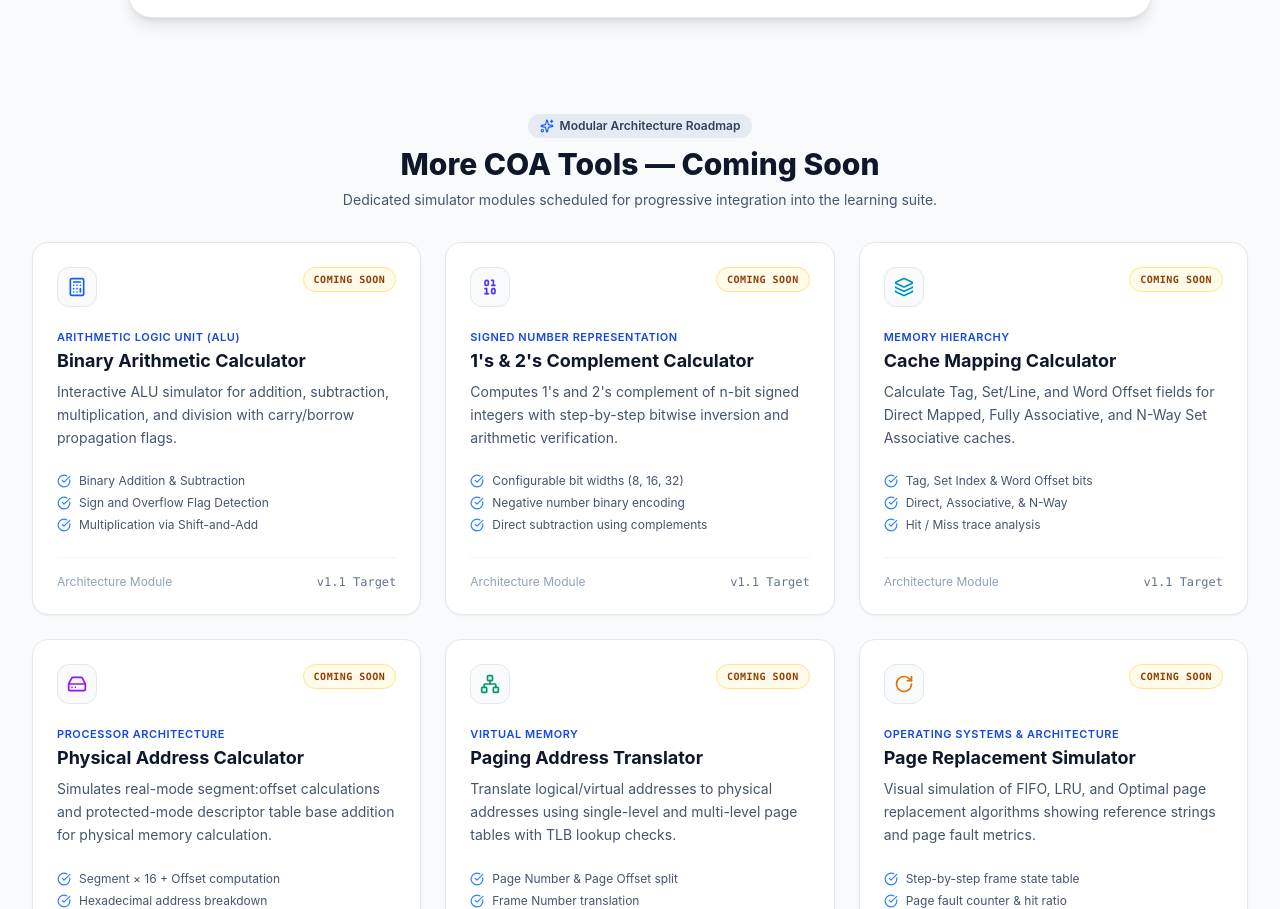
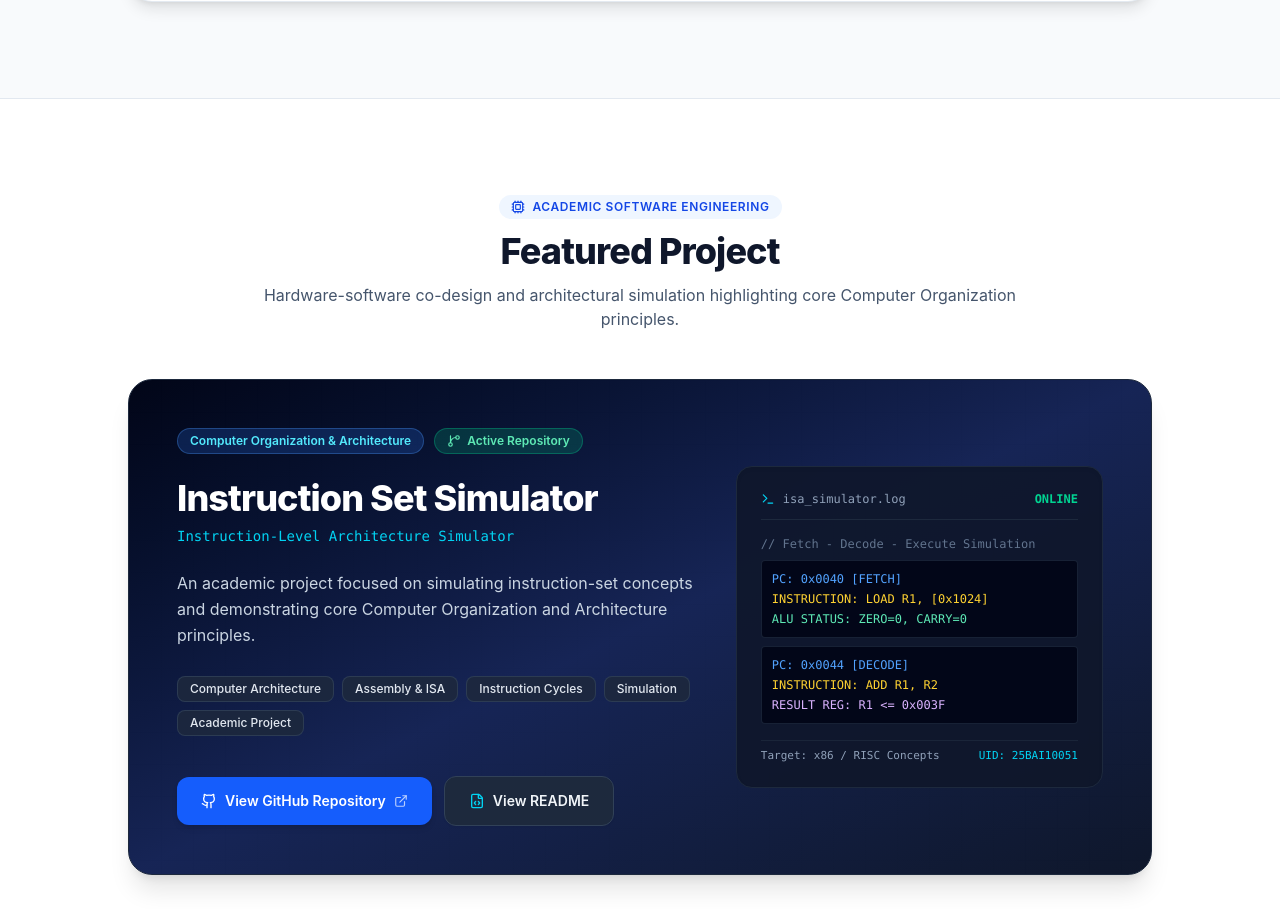
Before and after one commit to SubarnaLodh/Portfolio, a Next.js app: page / in a window 1280 px wide. Shown: the part 5393-6302 px from the top of the page. Built offline with nearby package versions, Linux system fonts and the light colour scheme.

Commit message:
chore: remove More COA Tools Coming Soon section

```diff
--- a/src/components/COATools.tsx
+++ b/src/components/COATools.tsx
@@ -1,37 +1,13 @@
 "use client";
 
 import React from "react";
-import { portfolioData } from "@/data/portfolio";
 import NumberSystemConverter from "./NumberSystemConverter";
-import {
-  Cpu,
-  Calculator,
-  Binary,
-  Layers,
-  HardDrive,
-  Network,
-  RotateCw,
-  Clock,
-  Sparkles,
-  CheckCircle,
-} from "lucide-react";
+import { Cpu } from "lucide-react";
 
 export default function COATools() {
-  const { futureCoaTools } = portfolioData;
-
-  const iconMap: Record<string, React.ReactNode> = {
-    "binary-arithmetic": <Calculator className="w-5 h-5 text-blue-600" />,
-    "complements-calc": <Binary className="w-5 h-5 text-indigo-600" />,
-    "cache-mapping": <Layers className="w-5 h-5 text-cyan-600" />,
-    "physical-address": <HardDrive className="w-5 h-5 text-purple-600" />,
-    "paging-translator": <Network className="w-5 h-5 text-emerald-600" />,
-    "page-replacement": <RotateCw className="w-5 h-5 text-amber-600" />,
-    "cpu-scheduling": <Clock className="w-5 h-5 text-rose-600" />,
-  };
-
   return (
     <section id="coa-tools" className="py-16 sm:py-24 bg-slate-50 border-b border-slate-200">
-      <div className="max-w-7xl mx-auto px-4 sm:px-6 lg:px-8 space-y-16">
+      <div className="max-w-7xl mx-auto px-4 sm:px-6 lg:px-8 space-y-12">
 
         {/* Section Title & Subtitle */}
         <div className="text-center max-w-3xl mx-auto space-y-3">
@@ -47,77 +23,9 @@
           </p>
         </div>
 
-        {/* Feature 1: Number System Converter */}
+        {/* Feature: Number System Converter */}
         <div className="max-w-5xl mx-auto">
           <NumberSystemConverter />
-        </div>
-
-        {/* Section 2: Future COA Tools — Coming Soon */}
-        <div className="space-y-8 pt-8">
-
-          <div className="text-center max-w-2xl mx-auto space-y-2">
-            <div className="inline-flex items-center gap-1.5 px-3 py-1 rounded-full bg-slate-200/80 text-slate-700 text-xs font-semibold">
-              <Sparkles className="w-3.5 h-3.5 text-blue-600" />
-              <span>Modular Architecture Roadmap</span>
-            </div>
-            <h3 className="text-2xl sm:text-3xl font-extrabold text-slate-900">
-              More COA Tools — Coming Soon
-            </h3>
-            <p className="text-sm text-slate-600">
-              Dedicated simulator modules scheduled for progressive integration into the learning suite.
-            </p>
-          </div>
-
-          {/* Cards Grid for the 7 requested tools */}
-          <div className="grid grid-cols-1 md:grid-cols-2 lg:grid-cols-3 gap-6">
-            {futureCoaTools.map((tool) => (
-              <div
-                key={tool.id}
-                className="bg-white rounded-2xl p-6 border border-slate-200 shadow-xs hover:shadow-md hover:border-blue-300 transition-all flex flex-col justify-between group"
-              >
-                <div className="space-y-4">
-                  {/* Card Header & Badge */}
-                  <div className="flex items-start justify-between gap-3">
-                    <div className="w-10 h-10 rounded-xl bg-slate-50 border border-slate-200 flex items-center justify-center group-hover:scale-105 transition-transform">
-                      {iconMap[tool.id] || <Cpu className="w-5 h-5 text-blue-600" />}
-                    </div>
-
-                    <span className="px-2.5 py-1 rounded-full text-[10px] font-bold font-mono tracking-wider bg-amber-50 text-amber-800 border border-amber-200">
-                      {tool.status}
-                    </span>
-                  </div>
-
-                  <div>
-                    <span className="text-[11px] font-semibold text-blue-700 uppercase tracking-wider">
-                      {tool.category}
-                    </span>
-                    <h4 className="text-lg font-bold text-slate-900 group-hover:text-blue-700 transition-colors">
-                      {tool.title}
-                    </h4>
-                    <p className="text-xs sm:text-sm text-slate-600 mt-1.5 leading-relaxed">
-                      {tool.description}
-                    </p>
-                  </div>
-
-                  {/* Planned Feature Bullets */}
-                  <div className="space-y-1.5 pt-2">
-                    {tool.features.map((feat) => (
-                      <div key={feat} className="flex items-center gap-2 text-xs text-slate-600">
-                        <CheckCircle className="w-3.5 h-3.5 text-blue-500 shrink-0" />
-                        <span>{feat}</span>
-                      </div>
-                    ))}
-                  </div>
-                </div>
-
-                <div className="mt-6 pt-4 border-t border-slate-100 flex items-center justify-between text-xs text-slate-400">
-                  <span>Architecture Module</span>
-                  <span className="font-mono text-slate-500">v1.1 Target</span>
-                </div>
-              </div>
-            ))}
-          </div>
-
         </div>
 
       </div>
--- a/src/data/portfolio.ts
+++ b/src/data/portfolio.ts
@@ -80,14 +80,6 @@
   education: EducationItem[];
   featuredProject: ProjectItem;
   achievements: AchievementItem[];
-  futureCoaTools: {
-    id: string;
-    title: string;
-    category: string;
-    description: string;
-    status: string;
-    features: string[];
-  }[];
   assignments: AssignmentItem[];
 }
 
@@ -237,100 +229,6 @@
         "COA Assignment I & lecture question analysis",
         "Instruction Set simulation tooling",
         "Interactive number system converter implementation",
-      ],
-    },
-  ],
-
-  futureCoaTools: [
-    {
-      id: "binary-arithmetic",
-      title: "Binary Arithmetic Calculator",
-      category: "Arithmetic Logic Unit (ALU)",
-      description:
-        "Interactive ALU simulator for addition, subtraction, multiplication, and division with carry/borrow propagation flags.",
-      status: "COMING SOON",
-      features: [
-        "Binary Addition & Subtraction",
-        "Sign and Overflow Flag Detection",
-        "Multiplication via Shift-and-Add",
-      ],
-    },
-    {
-      id: "complements-calc",
-      title: "1's & 2's Complement Calculator",
-      category: "Signed Number Representation",
-      description:
-        "Computes 1's and 2's complement of n-bit signed integers with step-by-step bitwise inversion and arithmetic verification.",
-      status: "COMING SOON",
-      features: [
-        "Configurable bit widths (8, 16, 32)",
-        "Negative number binary encoding",
-        "Direct subtraction using complements",
-      ],
-    },
-    {
-      id: "cache-mapping",
-      title: "Cache Mapping Calculator",
-      category: "Memory Hierarchy",
-      description:
-        "Calculate Tag, Set/Line, and Word Offset fields for Direct Mapped, Fully Associative, and N-Way Set Associative caches.",
-      status: "COMING SOON",
-      features: [
-        "Tag, Set Index & Word Offset bits",
-        "Direct, Associative, & N-Way",
-        "Hit / Miss trace analysis",
-      ],
-    },
-    {
-      id: "physical-address",
-      title: "Physical Address Calculator",
-      category: "Processor Architecture",
-      description:
-        "Simulates real-mode segment:offset calculations and protected-mode descriptor table base addition for physical memory calculation.",
-      status: "COMING SOON",
-      features: [
-        "Segment × 16 + Offset computation",
-        "Hexadecimal address breakdown",
-        "Memory segment boundary checks",
-      ],
-    },
-    {
-      id: "paging-translator",
-      title: "Paging Address Translator",
-      category: "Virtual Memory",
-      description:
-        "Translate logical/virtual addresses to physical addresses using single-level and multi-level page tables with TLB lookup checks.",
-      status: "COMING SOON",
-      features: [
-        "Page Number & Page Offset split",
-        "Frame Number translation",
-        "Page fault & TLB hit status",
-      ],
-    },
-    {
-      id: "page-replacement",
-      title: "Page Replacement Simulator",
-      category: "Operating Systems & Architecture",
-      description:
-        "Visual simulation of FIFO, LRU, and Optimal page replacement algorithms showing reference strings and page fault metrics.",
-      status: "COMING SOON",
-      features: [
-        "Step-by-step frame state table",
-        "Page fault counter & hit ratio",
-        "FIFO vs LRU side-by-side comparison",
-      ],
-    },
-    {
-      id: "cpu-scheduling",
-      title: "CPU Scheduling Simulator",
-      category: "Processor Control",
-      description:
-        "Gantt chart generator and turnaround/waiting time calculator for FCFS, SJF (Preemptive/Non-preemptive), and Round Robin scheduling.",
-      status: "COMING SOON",
-      features: [
-        "Visual Gantt chart generation",
-        "Average Turnaround & Waiting time",
-        "Arrival time & Burst time tables",
       ],
     },
   ],
```
